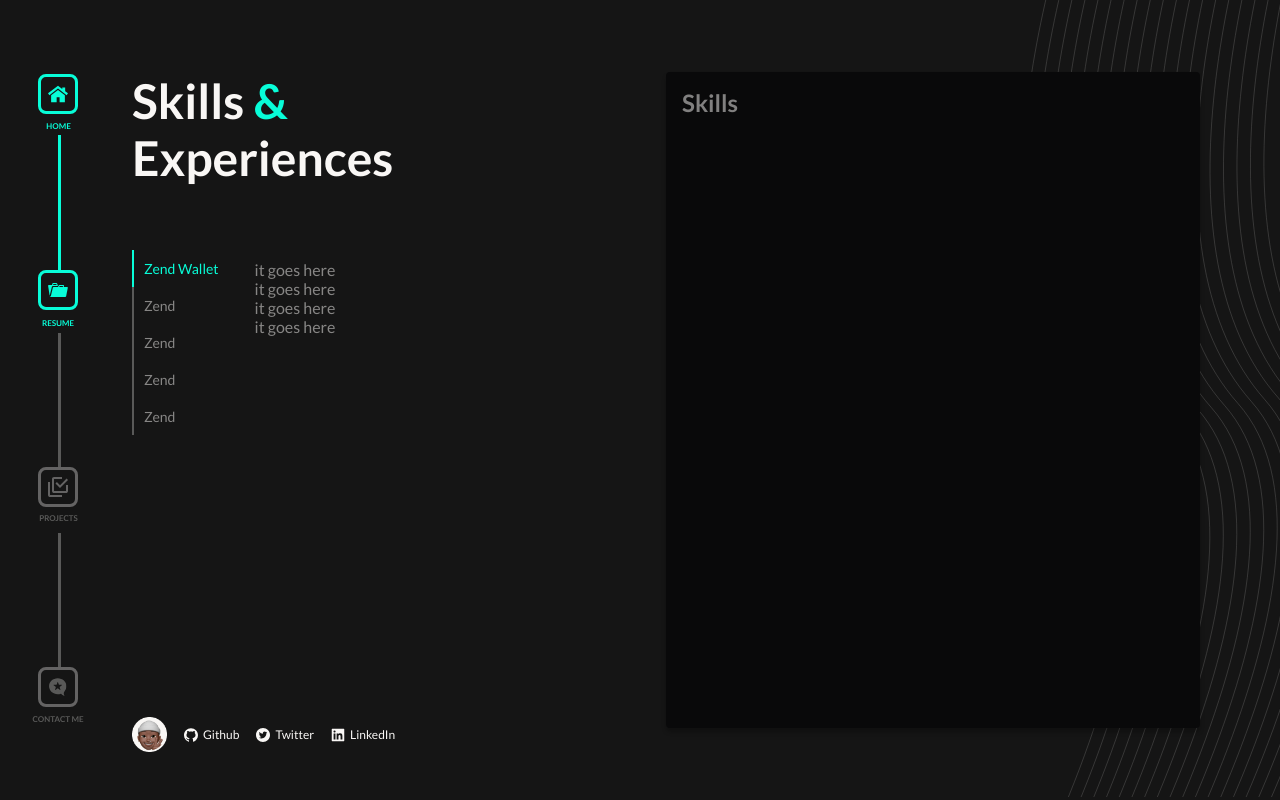
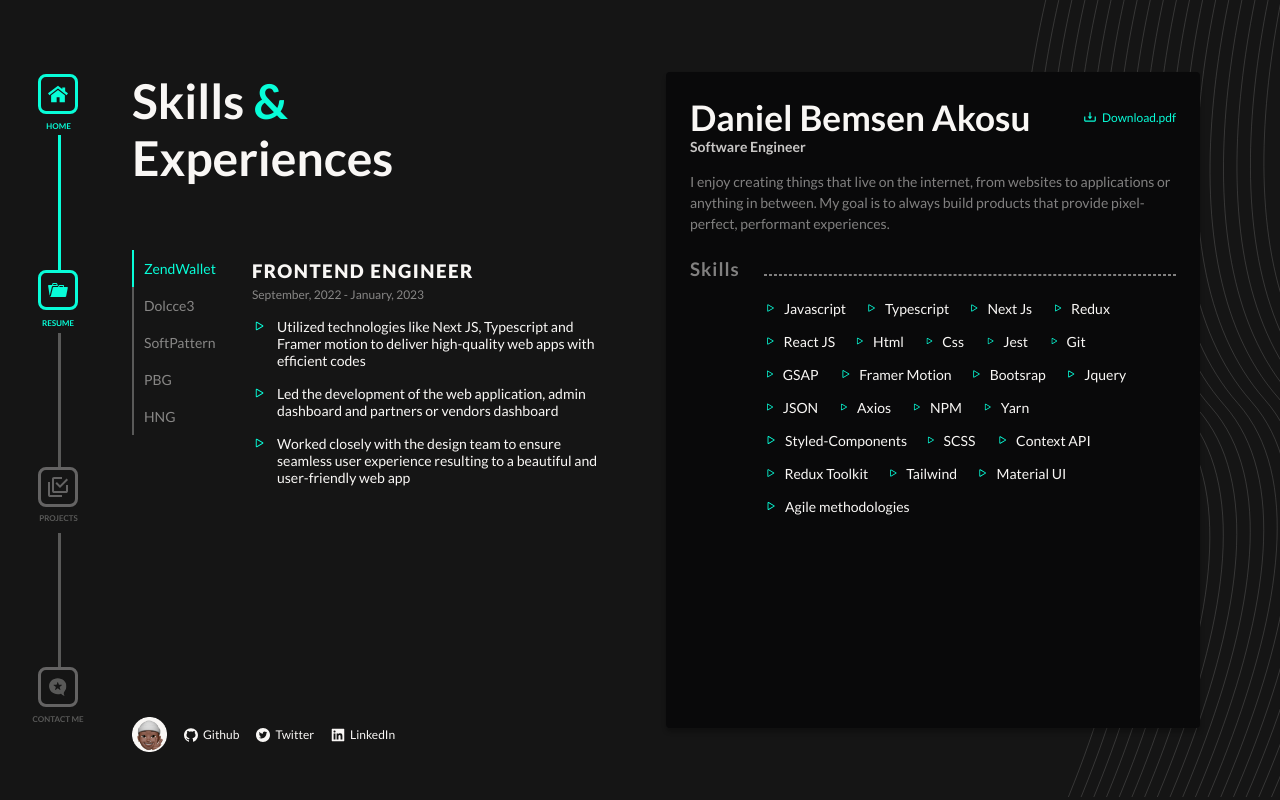
Before and after one commit to AugustBemsen/realice.me, a React (Vite) app: page /resume in a window 1280 px wide. Built offline with nearby package versions, Linux system fonts and the light colour scheme.

Commit message:
adding skills

```diff
--- a/src/parts/resume/experience.tsx
+++ b/src/parts/resume/experience.tsx
@@ -1,11 +1,24 @@
-import React, { FunctionComponent, useState } from "react";
+import React, { FunctionComponent, useState, useEffect } from "react";
 import styled from "styled-components";
+import { BsPlay } from "react-icons/bs";
+
 import experienceDataTypes from "../../types/experienceDataTypes";
 import experienceData from "../../utils/experienceData";
 
 const Experience: FunctionComponent = () => {
-  // handle active tabs
+  // states
   const [activeTab, setActiveTab] = useState(1);
+  const [activeActions, setActiveActions] = useState<experienceDataTypes>();
+
+  // handle selected company
+
+  useEffect(() => {
+    setActiveActions(
+      experienceData.filter(
+        (experience: experienceDataTypes) => experience.id === activeTab
+      )[0]
+    );
+  }, [activeTab]);
 
   return (
     <ExperienceStyled>
@@ -29,10 +42,14 @@ const Experience: FunctionComponent = () => {
           ))}
         </div>
         <div className="job-content">
-          <p>it goes here</p>
-          <p>it goes here</p>
-          <p>it goes here</p>
-          <p>it goes here</p>
+          <h3>{activeActions?.role}</h3>
+          <p className="date">{`${activeActions?.start_date} - ${activeActions?.end_date}`}</p>
+          {activeActions?.actions.map((action) => (
+            <div className="actions">
+              <BsPlay />
+              <p>{action}</p>
+            </div>
+          ))}
         </div>
       </div>
     </ExperienceStyled>
@@ -81,5 +98,36 @@ const ExperienceStyled = styled.div`
 
   .job-content {
     padding: 10px;
+
+    h3 {
+      font-weight: ${({ theme }) => theme.fonts.weights.large};
+      text-transform: uppercase;
+      color: ${({ theme }) => theme.colors.white};
+      letter-spacing: 1.5px;
+    }
+
+    .date {
+      font-size: ${({ theme }) => theme.fonts.sizes.xsm};
+      margin: 5px 0 1rem;
+    }
+
+    .actions {
+      margin-bottom: 1rem;
+      display: flex;
+      align-items: flex-start;
+      justify-content: space-between;
+
+      p {
+        font-size: ${({ theme }) => theme.fonts.sizes.sm};
+        color: ${({ theme }) => theme.colors.white};
+        width: calc(100% - ${({ theme }) => theme.fonts.sizes.normal} + 10px);
+      }
+
+      svg {
+        font-size: ${({ theme }) => theme.fonts.sizes.normal};
+        color: ${({ theme }) => theme.colors.primary};
+        margin-right: 10px;
+      }
+    }
   }
 `;
--- a/src/parts/resume/skills.tsx
+++ b/src/parts/resume/skills.tsx
@@ -1,9 +1,39 @@
 import React, { FunctionComponent } from "react";
+import { BiDownload } from "react-icons/bi";
+import { BsPlay } from "react-icons/bs";
 import styled from "styled-components";
+import skillsData from "../../utils/skillsData";
 
 const Skills: FunctionComponent = () => (
   <SkillsStyled>
-    <h2>Skills</h2>
+    <div className="skill-intro">
+      <div className="person">
+        <h2>Daniel Bemsen Akosu</h2>
+        <p>
+          <BiDownload /> Download.pdf
+        </p>
+      </div>
+      <h6>Software Engineer</h6>
+    </div>
+    <p className="note">
+      I enjoy creating things that live on the internet, from websites to
+      applications or anything in between. My goal is to always build products
+      that provide pixel-perfect, performant experiences.
+    </p>
+    <div className="skill-set">
+      <h3>Skills</h3>
+      <div className="skills-wrapper">
+        <hr />
+        <div className="stuffs">
+          {skillsData.map((skill) => (
+            <div className="actions">
+              <BsPlay />
+              <p>{skill}</p>
+            </div>
+          ))}
+        </div>
+      </div>
+    </div>
   </SkillsStyled>
 );
 
@@ -16,5 +46,91 @@ const SkillsStyled = styled.div`
   border-radius: 4px;
   z-index: 20;
   box-shadow: 0px 4px 4px rgba(0, 0, 0, 0.25);
-  padding: 1rem;
+  padding: 1.5rem;
+  position: relative;
+
+  .skill-intro {
+    .person {
+      display: flex;
+      align-items: center;
+      justify-content: space-between;
+
+      h2 {
+        font-size: ${({ theme }) => theme.fonts.sizes.xl};
+        color: ${({ theme }) => theme.colors.white};
+      }
+
+      p {
+        display: flex;
+        align-items: center;
+        color: ${({ theme }) => theme.colors.primary};
+        font-size: ${({ theme }) => theme.fonts.sizes.xsm};
+        cursor: pointer;
+
+        svg {
+          font-size: ${({ theme }) => theme.fonts.sizes.sm};
+          margin-right: 5px;
+        }
+      }
+    }
+
+    h6 {
+      font-size: ${({ theme }) => theme.fonts.sizes.sm};
+      color: ${({ theme }) => theme.colors.white};
+      opacity: 0.8;
+    }
+  }
+
+  .note {
+    font-size: ${({ theme }) => theme.fonts.sizes.sm};
+    line-height: 150%;
+    margin-top: 1rem;
+  }
+
+  .skill-set {
+    margin-top: 1.5rem;
+    display: flex;
+    align-items: flex-start;
+
+    h3 {
+      letter-spacing: 1px;
+    }
+
+    hr {
+      border-style: dashed;
+    }
+
+    .skills-wrapper {
+      width: 100%;
+      margin-left: 1.5rem;
+      padding-top: 1rem;
+    }
+
+    .stuffs {
+      display: flex;
+      align-items: center;
+      flex-wrap: wrap;
+      margin-top: 1.5rem;
+    }
+
+    .actions {
+      margin-bottom: 1rem;
+      display: flex;
+      align-items: flex-start;
+      justify-content: space-between;
+      margin-right: 1rem;
+
+      p {
+        font-size: ${({ theme }) => theme.fonts.sizes.sm};
+        color: ${({ theme }) => theme.colors.white};
+        width: calc(100% - ${({ theme }) => theme.fonts.sizes.normal} + 10px);
+      }
+
+      svg {
+        font-size: ${({ theme }) => theme.fonts.sizes.normal};
+        color: ${({ theme }) => theme.colors.primary};
+        margin-right: 7px;
+      }
+    }
+  }
 `;
--- a/src/utils/experienceData.ts
+++ b/src/utils/experienceData.ts
@@ -3,72 +3,68 @@ import experienceDataTypes from "../types/experienceDataTypes";
 const experienceData: experienceDataTypes[] = [
   {
     id: 1,
-    company_name: "Zend Wallet",
-    end_date: "August, 2020",
+    company_name: "ZendWallet",
+    end_date: "January, 2023",
     location: "Nigeria",
     role: "Frontend Engineer",
-    start_date: "March, 2021",
+    start_date: "September, 2022",
     actions: [
-      "Write modern, performant, maintainable code for a diverse array of client and internal projects",
-      "Write modern, performant, maintainable code for a diverse array of client and internal projects",
-      "Write modern, performant, maintainable code for a diverse array of client and internal projects",
-      "Write modern, performant, maintainable code for a diverse array of client and internal projects",
+      "Utilized technologies like Next JS, Typescript and Framer motion to deliver high-quality web apps with efficient codes",
+      "Led the development of the web application, admin dashboard and partners or vendors dashboard",
+      "Worked closely with the design team to ensure seamless user experience resulting to a beautiful and user-friendly web app",
     ],
   },
   {
     id: 2,
-    company_name: "Zend",
-    end_date: "August, 2020",
-    location: "Abuja",
+    company_name: "Dolcce3",
+    end_date: "July, 2022",
+    location: "Spain",
     role: "Frontend Engineer",
-    start_date: "March, 2021",
+    start_date: "April, 2021",
     actions: [
-      "Write modern, performant, maintainable code for a diverse array of client and internal projects",
-      "Write modern, performant, maintainable code for a diverse array of client and internal projects",
-      "Write modern, performant, maintainable code for a diverse array of client and internal projects",
-      "Write modern, performant, maintainable code for a diverse array of client and internal projects",
+      "Worked with a Frontend Team of Two Engineers on frontend technologies, playing a vital role and collaborated with Ruby.",
+      "Set up and configure code linter and rules for the team to maintain uniformity, best practices and clean codes.",
+      "Used Jira for task management and bug tracking, and Confluence for documentation.",
+    ],
+  },
+  {
+    id: 4,
+    company_name: "SoftPattern",
+    end_date: "February, 2022",
+    location: "Nigeria",
+    role: "Frontend Engineer",
+    start_date: "November, 2022",
+    actions: [
+      "Standardized all output with a responsive, mobile-first approach and strategy",
+      "Implemented reusable React components for the customer web application with great attention to accessibility, responsiveness and performance",
+      "Architected the client-end for the Web app's Customer, Business and Admin modules.",
+    ],
+  },
+  {
+    id: 5,
+    company_name: "PBG",
+    end_date: "October, 2021",
+    location: "London",
+    role: "Frontend Engineer",
+    start_date: "May, 2021",
+    actions: [
+      "Led a team of frontend engineers in building the Terrell Davis V2",
+      "Improving site load time, and user experience.",
+      "Í Implemented core functionalities like customer onboarding, profile and business settings, customer dashboard and more.",
+      "Refined SEO for the company blog, increasing traffic and post-read count significantly",
     ],
   },
   {
     id: 3,
-    company_name: "Zend",
+    company_name: "HNG",
     end_date: "August, 2020",
-    location: "Abuja",
-    role: "Frontend Engineer",
-    start_date: "March, 2021",
+    location: "Nigeria",
+    role: "Frontend Intern",
+    start_date: "May, 2020",
     actions: [
-      "Write modern, performant, maintainable code for a diverse array of client and internal projects",
-      "Write modern, performant, maintainable code for a diverse array of client and internal projects",
-      "Write modern, performant, maintainable code for a diverse array of client and internal projects",
-      "Write modern, performant, maintainable code for a diverse array of client and internal projects",
-    ],
-  },
-  {
-    id: 4,
-    company_name: "Zend",
-    end_date: "August, 2020",
-    location: "Abuja",
-    role: "Frontend Engineer",
-    start_date: "March, 2021",
-    actions: [
-      "Write modern, performant, maintainable code for a diverse array of client and internal projects",
-      "Write modern, performant, maintainable code for a diverse array of client and internal projects",
-      "Write modern, performant, maintainable code for a diverse array of client and internal projects",
-      "Write modern, performant, maintainable code for a diverse array of client and internal projects",
-    ],
-  },
-  {
-    id: 5,
-    company_name: "Zend",
-    end_date: "August, 2020",
-    location: "Abuja",
-    role: "Frontend Engineer",
-    start_date: "March, 2021",
-    actions: [
-      "Write modern, performant, maintainable code for a diverse array of client and internal projects",
-      "Write modern, performant, maintainable code for a diverse array of client and internal projects",
-      "Write modern, performant, maintainable code for a diverse array of client and internal projects",
-      "Write modern, performant, maintainable code for a diverse array of client and internal projects",
+      "Worked with a team of developers to implement UI designs.",
+      "Redesigned the popular Fintech Web App as part of my learning curriculum.",
+      "Engaged in several other side projects",
     ],
   },
 ];
--- /dev/null
+++ b/src/utils/skillsData.ts
@@ -0,0 +1,28 @@
+const skillsData: string[] = [
+  "Javascript",
+  "Typescript",
+  "Next Js",
+  "Redux",
+  "React JS",
+  "Html",
+  "Css",
+  "Jest",
+  "Git",
+  "GSAP",
+  "Framer Motion",
+  "Bootsrap",
+  "Jquery",
+  "JSON",
+  "Axios",
+  "NPM",
+  "Yarn",
+  "Styled-Components",
+  "SCSS",
+  "Context API",
+  "Redux Toolkit",
+  "Tailwind",
+  "Material UI",
+  "Agile methodologies",
+];
+
+export default skillsData;
```
